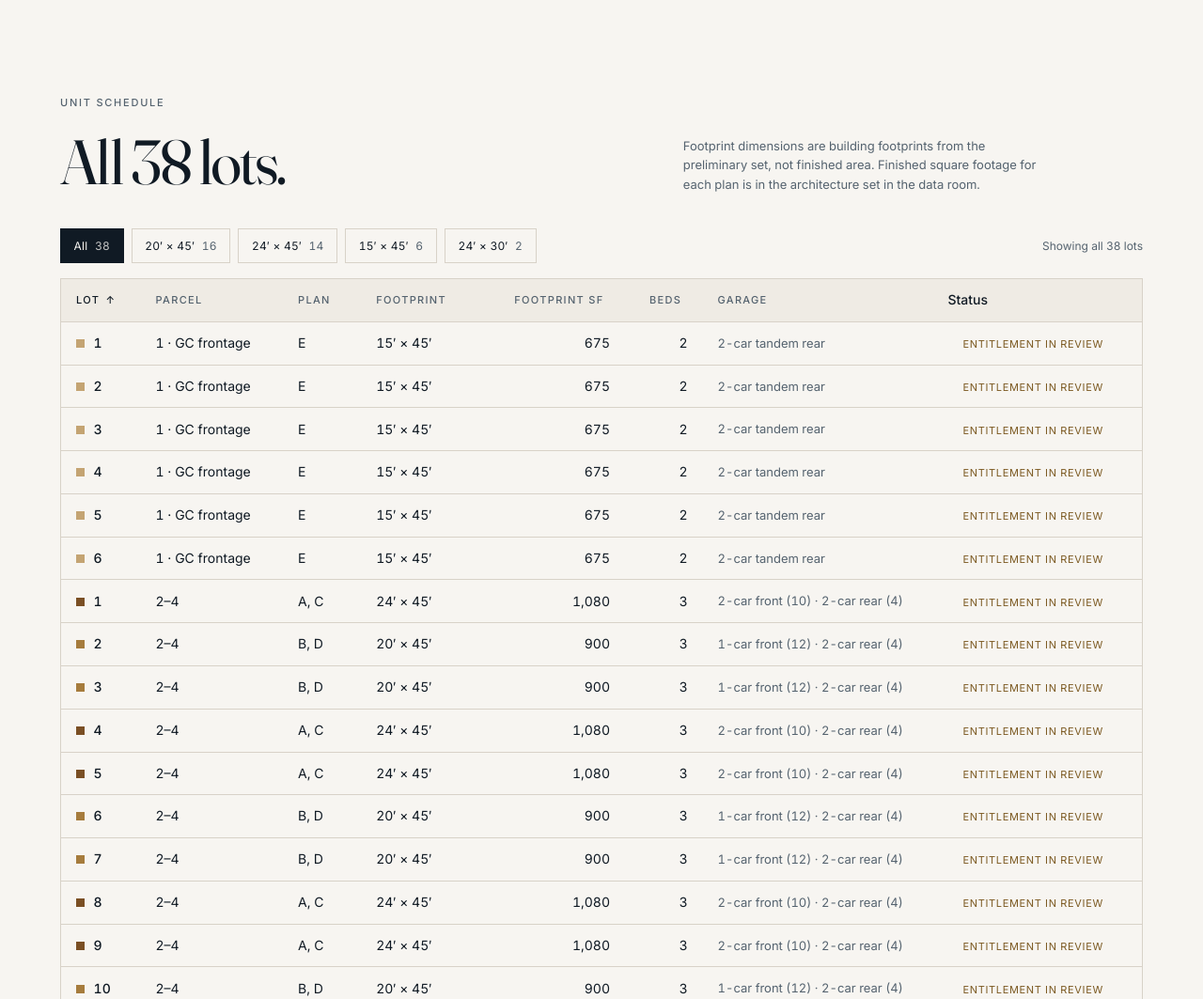
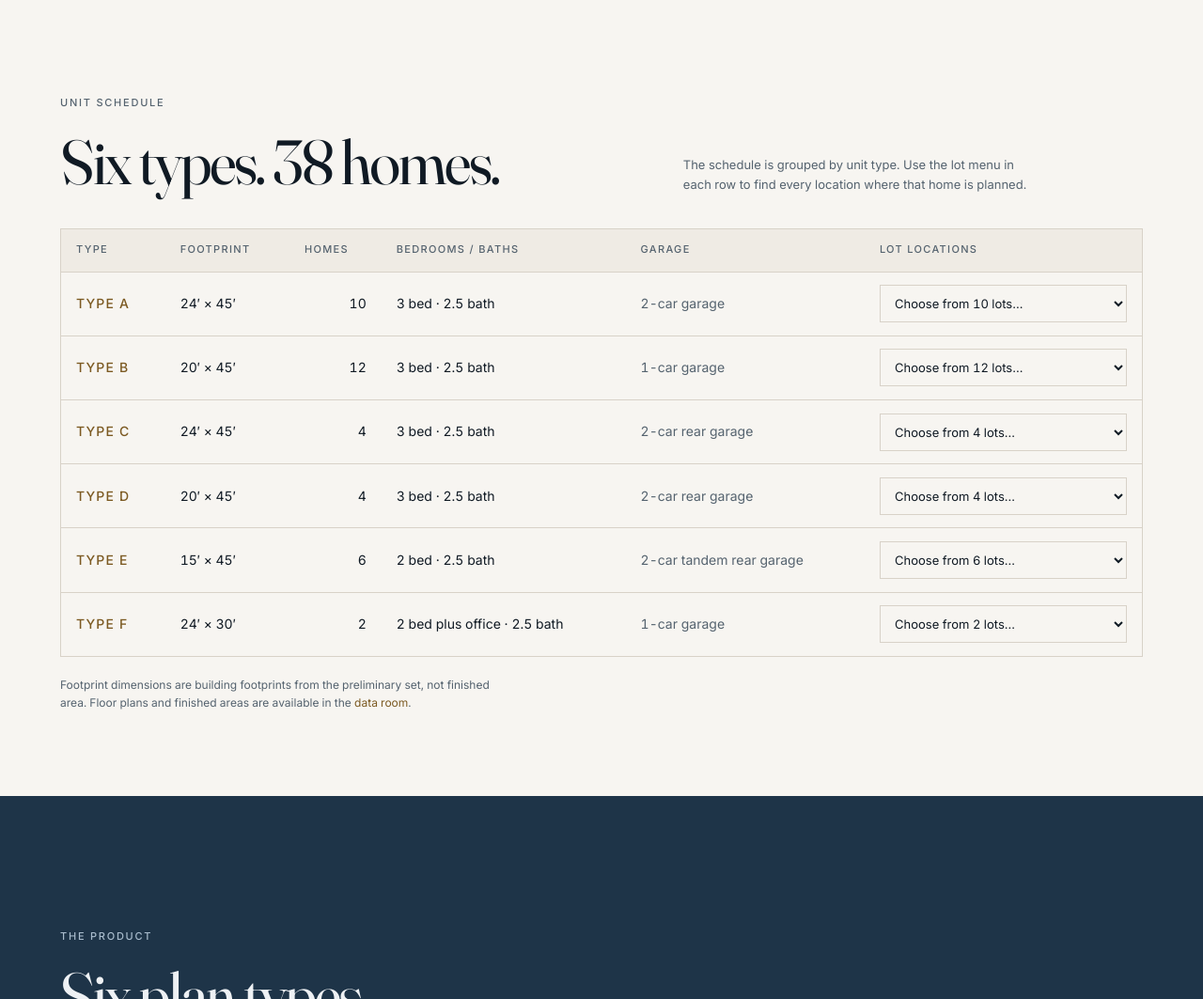
Before and after one commit to PNWIO/Carr-boulevard, an Astro site: page /site-plan in a window 1280 px wide. Shown: the part 2120-3183 px from the top of the page at 94% size. Built offline with nearby package versions, Linux system fonts and the light colour scheme; Astro itself is replaced by a stand-in of ours.

Commit message:
Group unit schedule by plan type

```diff
--- a/src/components/sections/UnitMatrix.astro
+++ b/src/components/sections/UnitMatrix.astro
@@ -1,16 +1,8 @@
 ---
-import { getCollection } from "astro:content";
-import { footprintFamilies, program } from "~/data/project";
-import type { FamilyKey } from "~/data/project";
+import { planTypes, program } from "~/data/project";
 
-const raw = await getCollection("units");
-const units = raw
-  .map((u) => u.data)
-  .sort((a, b) => (a.parcel === b.parcel ? a.lot - b.lot : a.parcel === 1 ? -1 : 1));
-
-const fam = footprintFamilies;
-const byKey = Object.fromEntries(Object.values(fam).map((f) => [f.key, f])) as Record<FamilyKey, (typeof fam)[1080]>;
-const filters = Object.values(fam).sort((a, b) => b.units - a.units);
+const lotLabel = (parcel: number, lot: number) =>
+  parcel === 1 ? `Parcel 1 · Lot ${lot}` : `Parcels 2–4 · Lot ${lot}`;
 ---
 
 <section id="unit-schedule" class="section-tight matrix" aria-labelledby="matrix-h">
@@ -18,136 +10,61 @@ const filters = Object.values(fam).sort((a, b) => b.units - a.units);
     <div class="head">
       <div>
         <p class="eyebrow">Unit schedule</p>
-        <h2 id="matrix-h" class="display-l">All {program.totalUnits} lots.</h2>
+        <h2 id="matrix-h" class="display-l">Six types. {program.totalUnits} homes.</h2>
       </div>
       <p class="note">
-        Footprint dimensions are building footprints from the preliminary set, not finished
-        area. Finished square footage for each plan is in the architecture set in the data room.
+        The schedule is grouped by unit type. Use the lot menu in each row to find every location
+        where that home is planned.
       </p>
     </div>
 
-    <div class="controls">
-      <div class="chips" role="group" aria-label="Filter by plan footprint">
-        <button type="button" class="chip is-on" data-filter="all" aria-pressed="true">
-          All <span>{units.length}</span>
-        </button>
-        {filters.map((f) => (
-          <button type="button" class="chip" data-filter={f.key} aria-pressed="false">
-            {f.footprint} <span>{f.units}</span>
-          </button>
-        ))}
-      </div>
-      <p class="count" data-count aria-live="polite">Showing all {units.length} lots</p>
-    </div>
-
     <div class="scroll-x table-wrap">
-      <table data-matrix>
+      <table>
         <caption class="sr">
-          Unit schedule for the Carr Boulevard preliminary plat. Sortable by lot, parcel,
-          footprint, bedrooms and garage.
+          Six unit types for the Carr Boulevard preliminary plat, with a dropdown listing the lots
+          assigned to each type.
         </caption>
         <thead>
           <tr>
-            <th scope="col" aria-sort="ascending"><button type="button" data-sort="lot">Lot<span aria-hidden="true"></span></button></th>
-            <th scope="col"><button type="button" data-sort="parcel">Parcel<span aria-hidden="true"></span></button></th>
-            <th scope="col"><button type="button" data-sort="plan">Plan<span aria-hidden="true"></span></button></th>
-            <th scope="col"><button type="button" data-sort="fp">Footprint<span aria-hidden="true"></span></button></th>
-            <th scope="col" class="num"><button type="button" data-sort="sf">Footprint SF<span aria-hidden="true"></span></button></th>
-            <th scope="col" class="num"><button type="button" data-sort="beds">Beds<span aria-hidden="true"></span></button></th>
-            <th scope="col"><button type="button" data-sort="garage">Garage<span aria-hidden="true"></span></button></th>
-            <th scope="col">Status</th>
+            <th scope="col">Type</th>
+            <th scope="col">Footprint</th>
+            <th scope="col" class="num">Homes</th>
+            <th scope="col">Bedrooms / baths</th>
+            <th scope="col">Garage</th>
+            <th scope="col">Lot locations</th>
           </tr>
         </thead>
         <tbody>
-          {units.map((u) => {
-            const f = byKey[u.family as FamilyKey];
-            return (
-              <tr
-                data-family={u.family}
-                data-lot={u.lot}
-                data-parcel={u.parcel}
-                data-sf={u.footprintSF}
-                data-beds={f.beds}
-                data-plan={f.plans}
-                data-garage={f.garages}
-                data-fp={f.footprint}
-              >
-                <th scope="row"><span class="key" data-family={u.family} aria-hidden="true"></span>{u.lot}</th>
-                <td>{u.parcel === 1 ? "1 · GC frontage" : "2–4"}</td>
-                <td>{f.plans}</td>
-                <td>{f.footprint}</td>
-                <td class="num">{u.footprintSF.toLocaleString()}</td>
-                <td class="num">{f.beds}</td>
-                <td class="garage">{f.garages}</td>
-                <td><span class="status">{u.status}</span></td>
-              </tr>
-            );
-          })}
+          {planTypes.map((p) => (
+            <tr>
+              <th scope="row"><span class="type">Type {p.id}</span></th>
+              <td data-label="Footprint">{p.footprint}</td>
+              <td data-label="Homes" class="num">{p.units}</td>
+              <td data-label="Bedrooms / baths">{p.beds} bed{"note" in p && p.note ? ` ${p.note}` : ""} · {p.baths} bath</td>
+              <td data-label="Garage" class="garage">{p.garage}</td>
+              <td data-label="Lot locations">
+                <label class="lot-picker">
+                  <span class="sr">Locate a Type {p.id} lot</span>
+                  <select aria-label={`Locate a Type ${p.id} lot`}>
+                    <option value="">Choose from {p.units} lots…</option>
+                    {p.lots.map(({ parcel, lot }) => (
+                      <option value={`${parcel}-${lot}`}>{lotLabel(parcel, lot)}</option>
+                    ))}
+                  </select>
+                </label>
+              </td>
+            </tr>
+          ))}
         </tbody>
       </table>
     </div>
+
+    <p class="foot">
+      Footprint dimensions are building footprints from the preliminary set, not finished area.
+      Floor plans and finished areas are available in the <a href="/data-room">data room</a>.
+    </p>
   </div>
 </section>
-
-<script is:inline>
-  (() => {
-    const table = document.querySelector("[data-matrix]");
-    if (!table) return;
-    const tbody = table.querySelector("tbody");
-    const rows = Array.from(tbody.querySelectorAll("tr"));
-    const live = document.querySelector("[data-count]");
-    let sortKey = "lot", dir = 1;
-
-    const val = (r, k) => {
-      if (k === "lot") return +r.dataset.lot;
-      if (k === "sf") return +r.dataset.sf;
-      if (k === "beds") return +r.dataset.beds;
-      if (k === "parcel") return +r.dataset.parcel;
-      return r.dataset[k] ?? "";
-    };
-
-    const render = () => {
-      const sorted = [...rows].sort((a, b) => {
-        const x = val(a, sortKey), y = val(b, sortKey);
-        if (x === y) return (+a.dataset.lot) - (+b.dataset.lot);
-        return (typeof x === "number" ? x - y : String(x).localeCompare(String(y))) * dir;
-      });
-      sorted.forEach((r) => tbody.appendChild(r));
-    };
-
-    table.querySelectorAll("[data-sort]").forEach((btn) => {
-      btn.addEventListener("click", () => {
-        const k = btn.dataset.sort;
-        dir = sortKey === k ? -dir : 1;
-        sortKey = k;
-        table.querySelectorAll("th").forEach((th) => th.removeAttribute("aria-sort"));
-        btn.closest("th").setAttribute("aria-sort", dir === 1 ? "ascending" : "descending");
-        render();
-        live.textContent = `Sorted by ${btn.textContent.trim()}, ${dir === 1 ? "ascending" : "descending"}`;
-      });
-    });
-
-    document.querySelectorAll("[data-filter]").forEach((chip) => {
-      chip.addEventListener("click", () => {
-        const f = chip.dataset.filter;
-        document.querySelectorAll("[data-filter]").forEach((c) => {
-          const on = c === chip;
-          c.classList.toggle("is-on", on);
-          c.setAttribute("aria-pressed", String(on));
-        });
-        let shown = 0;
-        rows.forEach((r) => {
-          const show = f === "all" || r.dataset.family === f;
-          r.hidden = !show;
-          if (show) shown++;
-        });
-        live.textContent = f === "all"
-          ? `Showing all ${shown} lots`
-          : `Showing ${shown} lots with a ${chip.textContent.trim().replace(/\s*\d+$/, "")} footprint`;
-      });
-    });
-  })();
-</script>
 
 <style>
   .head {
@@ -158,58 +75,56 @@ const filters = Object.values(fam).sort((a, b) => b.units - a.units);
   .note { font-size: 0.8125rem; color: var(--muted); margin: 0; line-height: 1.6; max-width: 46ch; }
   .sr { position: absolute; width: 1px; height: 1px; overflow: hidden; clip-path: inset(50%); white-space: nowrap; }
 
-  .controls {
-    display: flex; flex-wrap: wrap; gap: 1rem; align-items: center;
-    justify-content: space-between; margin-bottom: 1rem;
+  .table-wrap { border: 1px solid var(--rule); }
+  table { width: 100%; border-collapse: collapse; min-width: 54rem; font-size: 0.875rem; }
+  thead th {
+    background: var(--paper-2); border-bottom: 1px solid var(--rule);
+    text-align: left; font-size: 0.6875rem; font-weight: 500;
+    letter-spacing: 0.12em; text-transform: uppercase; color: var(--muted);
+    padding: 0.85rem 1rem;
   }
-  .chips { display: flex; flex-wrap: wrap; gap: 0.5rem; }
-  .chip {
-    font: inherit; font-size: 0.75rem; letter-spacing: 0.02em;
-    background: transparent; border: 1px solid var(--rule); color: var(--ink);
-    padding: 0.5rem 0.85rem; cursor: pointer;
-    transition: border-color 180ms, color 180ms, background 180ms;
-  }
-  .chip span { color: var(--muted); margin-left: 0.35em; }
-  .chip:hover { border-color: var(--ink); background: var(--paper-2); }
-  .chip.is-on { background: var(--ink); border-color: var(--ink); color: var(--paper); }
-  .chip.is-on span { color: color-mix(in srgb, var(--paper) 78%, var(--ink)); }
-  .count { font-size: 0.75rem; color: var(--muted); margin: 0; }
-
-  .table-wrap { border: 1px solid var(--rule); }
-  table { width: 100%; border-collapse: collapse; min-width: 46rem; font-size: 0.875rem; }
-  thead th {
-    position: sticky; top: 0; z-index: 2;
-    background: var(--paper-2);
-    border-bottom: 1px solid var(--rule);
-    text-align: left; padding: 0; font-weight: 500;
-  }
-  thead button {
-    font: inherit; font-size: 0.6875rem; letter-spacing: 0.12em; text-transform: uppercase;
-    background: none; border: 0; color: var(--muted); cursor: pointer;
-    padding: 0.85rem 1rem; width: 100%; text-align: inherit;
-    display: flex; align-items: center; gap: 0.4rem;
-  }
-  thead .num button { justify-content: flex-end; }
-  thead button:hover { color: var(--ink); }
-  th[aria-sort] button { color: var(--ink); }
-  th[aria-sort="ascending"] button span::after { content: "↑"; }
-  th[aria-sort="descending"] button span::after { content: "↓"; }
-
   tbody th { text-align: left; font-weight: 500; }
-  tbody th, tbody td { padding: 0.7rem 1rem; border-bottom: 1px solid var(--rule); }
+  tbody th, tbody td { padding: 0.85rem 1rem; border-bottom: 1px solid var(--rule); vertical-align: middle; }
   tbody tr:last-child th, tbody tr:last-child td { border-bottom: 0; }
   tbody tr:hover { background: color-mix(in srgb, var(--brass) 7%, transparent); }
+  .type { color: var(--brass-ink); letter-spacing: 0.08em; text-transform: uppercase; white-space: nowrap; }
   .num { text-align: right; font-variant-numeric: tabular-nums; }
-  .garage { color: var(--muted); font-size: 0.8125rem; }
+  .garage { color: var(--muted); }
 
-  .key { display: inline-block; width: 9px; height: 9px; margin-right: 0.6rem; vertical-align: 0; background: var(--f); }
-  [data-family="24x45"] { --f: #7a4f24; }
-  [data-family="20x45"] { --f: #a67c3d; }
-  [data-family="15x45"] { --f: #c4a473; }
-  [data-family="24x30"] { --f: #4f6f80; }
+  .lot-picker { display: block; min-width: 12.5rem; }
+  select {
+    width: 100%; min-height: 2.5rem; padding: 0.45rem 2.25rem 0.45rem 0.7rem;
+    border: 1px solid var(--rule); border-radius: 0; background: var(--paper);
+    color: var(--ink); font: inherit; font-size: 0.8125rem; cursor: pointer;
+  }
+  select:hover { border-color: var(--ink); }
+  select:focus-visible { outline: 2px solid var(--brass-ink); outline-offset: 2px; }
 
-  .status {
-    font-size: 0.6875rem; letter-spacing: 0.06em; text-transform: uppercase;
-    color: var(--brass-ink); white-space: nowrap;
+  @media (max-width: 720px) {
+    .table-wrap { border: 0; overflow: visible; }
+    table, tbody, tr, th, td { display: block; min-width: 0; width: 100%; }
+    thead { position: absolute; width: 1px; height: 1px; overflow: hidden; clip-path: inset(50%); }
+    tbody { display: grid; gap: 0.9rem; }
+    tbody tr { border: 1px solid var(--rule); background: var(--paper); }
+    tbody tr:hover { background: var(--paper); }
+    tbody th {
+      padding: 0.9rem 1rem; border-bottom: 1px solid var(--rule);
+      background: var(--paper-2);
+    }
+    tbody td {
+      display: grid; grid-template-columns: minmax(7.5rem, 0.75fr) minmax(0, 1.25fr);
+      gap: 1rem; align-items: center; padding: 0.7rem 1rem;
+    }
+    tbody td::before {
+      content: attr(data-label); font-size: 0.625rem; letter-spacing: 0.1em;
+      text-transform: uppercase; color: var(--muted);
+    }
+    tbody td.num { text-align: left; }
+    tbody tr:last-child th, tbody tr:last-child td { border-bottom: 1px solid var(--rule); }
+    tbody tr td:last-child { border-bottom: 0; }
+    .lot-picker { min-width: 0; }
   }
+
+  .foot { margin: 1.25rem 0 0; font-size: 0.75rem; line-height: 1.6; color: var(--muted); max-width: 64ch; }
+  .foot a { color: var(--brass-ink); text-underline-offset: 3px; }
 </style>
```
Also changed, not shown: src/data/project.ts (+6 -6 lines).
